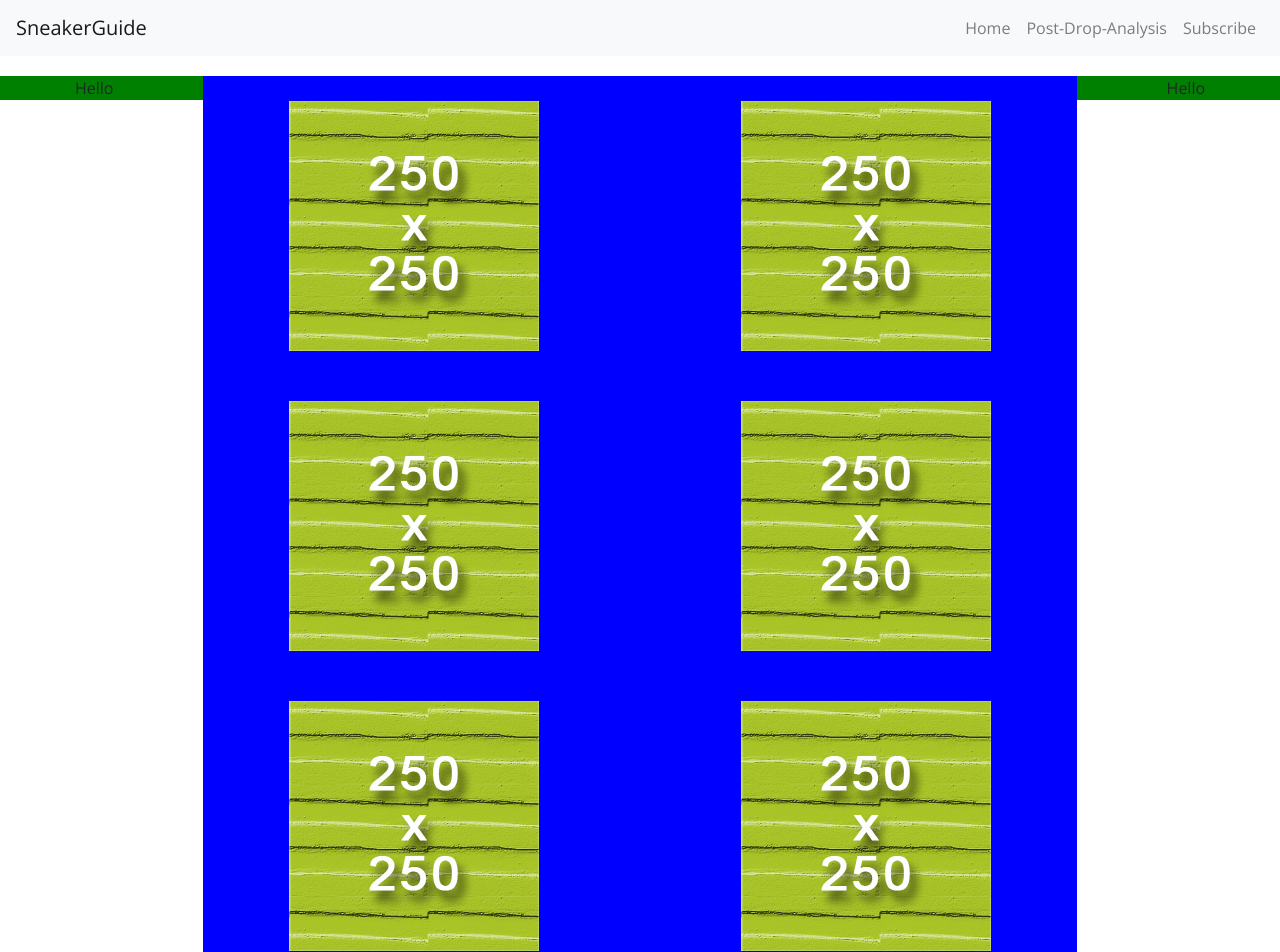
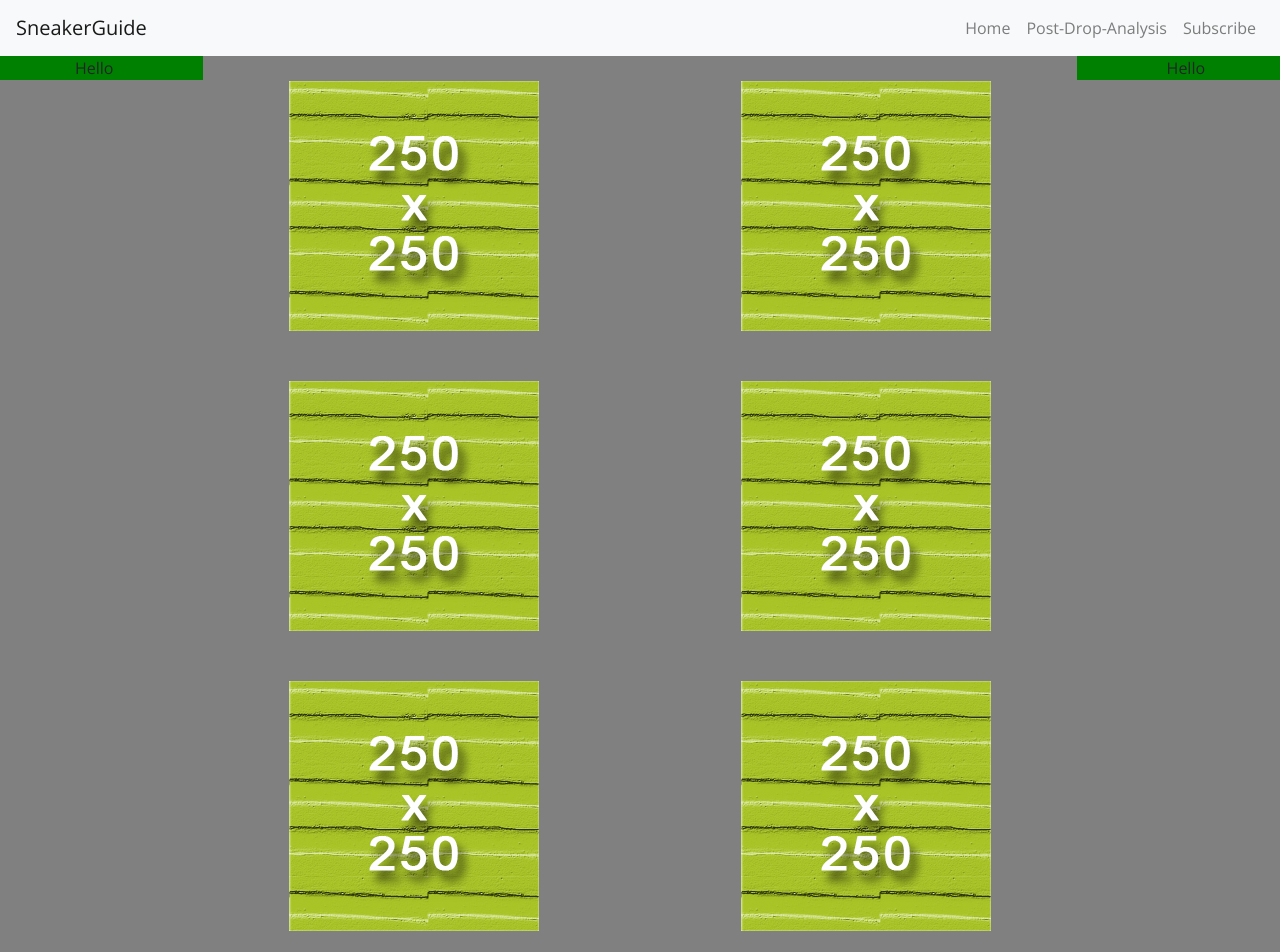
Before and after one commit to nathanphan26/SneakersGuide, a React (Create React App) app: page / in a window 1280 px wide. Shown: the top 952 px of the page. Built offline with nearby package versions, Linux system fonts and the light colour scheme.

Commit message:
Created more components :p

```diff
--- a/src/App.js
+++ b/src/App.js
@@ -1,17 +1,17 @@
 import React from 'react';
 import './App.css';
-import Placeholder from './placeholder.jpg'
 import { Container, Row, Col } from 'reactstrap';
 
 import Header from './components/Header'
 import Ads from './components/Ads'
+import Main from './components/Main'
 
 function App() {
 
   const testStyle = {
     // backgroundColor: 'red',
     height: '100%',
-    paddingTop: '20px'
+    // paddingTop: '20px'
     // marginLeft: '10%',
     // marginRight:'10%'
   }
@@ -21,27 +21,8 @@ function App() {
   }
 
   const rowStyle = {
-    height: '100%'
-  }
-
-  const colStyle2 = {
-    padding: '0',
     height: '100%',
-    backgroundColor: 'blue',
-    textAlign: 'center'
-  }
-
-  const innerRowStyle = {
-    height: '300px'
-  }
-
-  const innerColStyle = {
-    padding: '0'
-  }
-
-  const imageStyle = {
-    margin: '0',
-    padding: '25px'
+    backgroundColor: 'grey'
   }
 
   return (
@@ -54,32 +35,8 @@ function App() {
           {/* Ads */}
           <Ads />
 
-          <Col xs='8' style={colStyle2}>
-            <Row style={innerRowStyle}>
-              <Col style={innerColStyle}>
-                <img src={Placeholder} alt="Placeholder" style={imageStyle}/>
-              </Col>
-              <Col style={innerColStyle}>
-                <img src={Placeholder} alt="Placeholder" style={imageStyle}/>
-              </Col>
-            </Row>
-            <Row style={innerRowStyle}>
-              <Col style={innerColStyle}>
-                <img src={Placeholder} alt="Placeholder" style={imageStyle}/>
-              </Col>
-              <Col style={innerColStyle}>
-                <img src={Placeholder} alt="Placeholder" style={imageStyle}/>
-              </Col>
-            </Row>
-            <Row style={innerRowStyle}>
-              <Col style={innerColStyle}>
-                <img src={Placeholder} alt="Placeholder" style={imageStyle}/>
-              </Col>
-              <Col style={innerColStyle}>
-                <img src={Placeholder} alt="Placeholder" style={imageStyle}/>
-              </Col>
-            </Row>
-          </Col>
+          {/* Main */}
+          <Main />
 
           {/* Ads */}
           <Ads />
--- /dev/null
+++ b/src/components/Image.js
@@ -0,0 +1,26 @@
+import React, { Component } from 'react'
+import { Col } from 'reactstrap';
+
+export class Image extends Component {
+  render() {
+
+    const {src} = this.props;
+
+    const innerColStyle = {
+      padding: '0'
+    }
+
+    const imageStyle = {
+      margin: '0',
+      padding: '25px'
+    }
+
+    return (
+      <Col style={innerColStyle}>
+        <img src={src} alt="Placeholder" style={imageStyle}/>
+      </Col>
+    )
+  }
+}
+
+export default Image
--- /dev/null
+++ b/src/components/Main.js
@@ -0,0 +1,40 @@
+import React, { Component } from 'react'
+import Placeholder from '../placeholder.jpg'
+import { Row, Col } from 'reactstrap';
+
+import Image from './Image';
+
+export class Main extends Component {
+  render() {
+
+    const colStyle2 = {
+      padding: '0',
+      height: '100%',
+      // backgroundColor: 'blue',
+      textAlign: 'center'
+    }
+
+    const innerRowStyle = {
+      height: '300px'
+    }
+
+    return (
+      <Col xs='8' style={colStyle2}>
+        <Row style={innerRowStyle}>
+          <Image src={Placeholder}/>
+          <Image src={Placeholder}/>
+        </Row>
+        <Row style={innerRowStyle}>
+          <Image src={Placeholder}/>
+          <Image src={Placeholder}/>
+        </Row>
+        <Row style={innerRowStyle}>
+          <Image src={Placeholder}/>
+          <Image src={Placeholder}/>
+        </Row>
+      </Col>
+    )
+  }
+}
+
+export default Main
```
